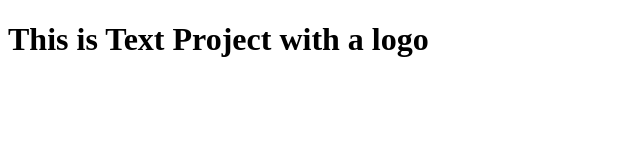
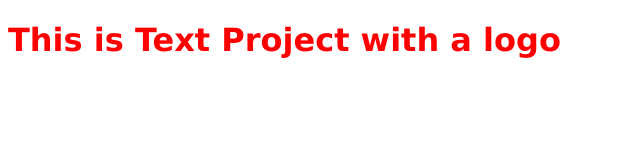
Before and after one commit to sojibdasjr/Test-project, a plain HTML site: page index.html in a window 1280 px wide. Shown: the whole page, without its empty margins (0-640 px from the left). Drawn offline with Linux system fonts and the light colour scheme.

Commit message:
added style

```diff
--- a/index.html
+++ b/index.html
@@ -6,6 +6,10 @@
     <meta name="viewport" content="width=device-width, initial-scale=1.0">
     <title>This is text project</title>
     <link rel="shortcut icon" href="Photo/151.png" type="image/x-icon">
+    <link rel="stylesheet" href="style.css">
+    <style>
+        h1{color: red;}
+    </style>
 </head>
 <body>
     <h1>This is Text Project with a logo</h1>
--- a/style.css
+++ b/style.css
@@ -0,0 +1,3 @@
+h1{
+    font-family: 'Lucida Sans', 'Lucida Sans Regular', 'Lucida Grande', 'Lucida Sans Unicode', Geneva, Verdana, sans-serif;
+}
```
